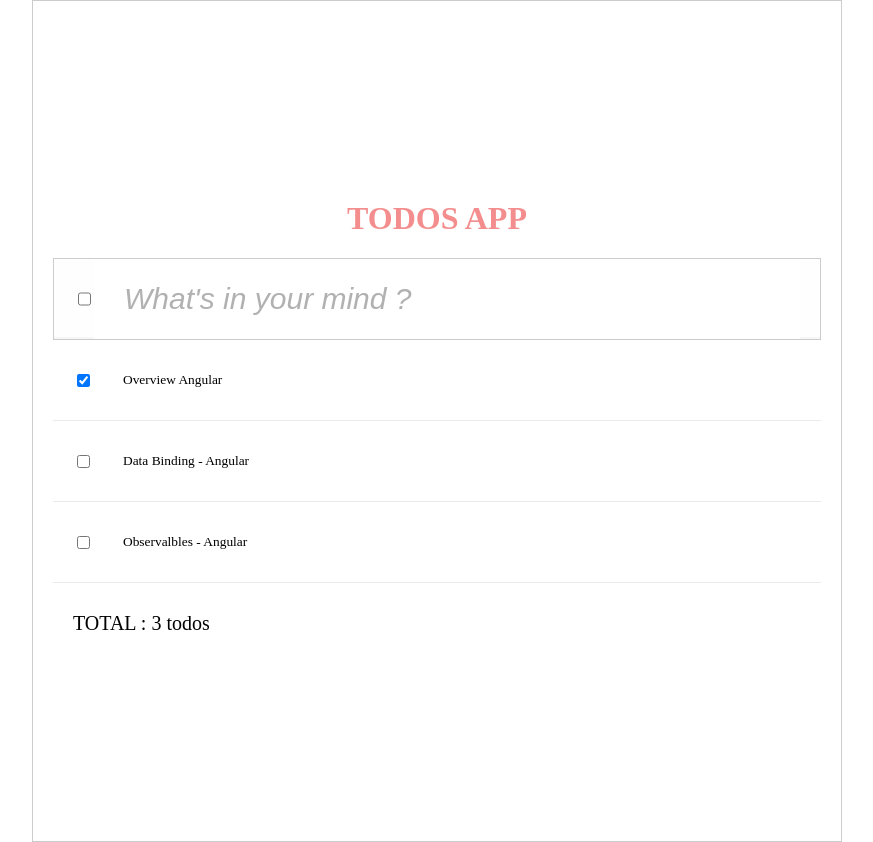
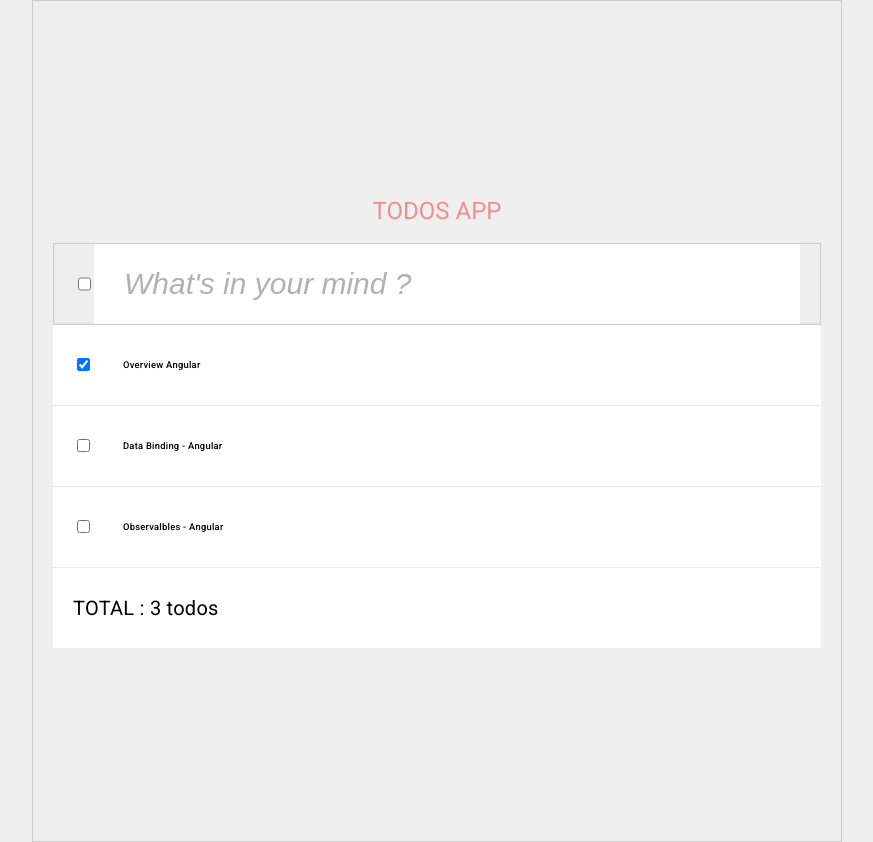
Before and after one commit to arfaouislim/angular-todolist-, an Angular app: page / in a window 1280 px wide. Shown: the whole page, without its empty margins (203-1076 px from the left). Built offline with nearby package versions, Linux system fonts and the light colour scheme.

Commit message:
added mat-typography and some  global styling

```diff
--- a/src/index.html
+++ b/src/index.html
@@ -6,8 +6,11 @@
   <base href="/">
   <meta name="viewport" content="width=device-width, initial-scale=1">
   <link rel="icon" type="image/x-icon" href="favicon.ico">
+  <link rel="preconnect" href="https://fonts.gstatic.com">
+  <link href="https://fonts.googleapis.com/css2?family=Roboto:wght@300;400;500&display=swap" rel="stylesheet">
+  <link href="https://fonts.googleapis.com/icon?family=Material+Icons" rel="stylesheet">
 </head>
-<body>
+<body class="mat-typography">
   <app-root></app-root>
 </body>
 </html>
--- a/src/styles.scss
+++ b/src/styles.scss
@@ -1,6 +1,36 @@
 /* You can add global styles to this file, and also import other style files */
+@import url('https://fonts.googleapis.com/css2?family=Roboto&display=swap');
 html,
 body {
     height: 100%;
-    margin:0
+    margin:0;
+    font-family: 'Roboto', sans-serif;
+    background-color: #efefef;
 }
+
+h1{
+  font-size: 50px;
+}
+
+h2{
+  font-size: 45px;
+}
+
+h3{
+  font-size: 40px;
+}
+
+h4{
+  font-size: 35px;
+}
+
+h5{
+  font-size: 30px;
+}
+
+h6{
+  font-size: 25px;
+}
+
+html, body { height: 100%; }
+body { margin: 0; font-family: Roboto, "Helvetica Neue", sans-serif; }
```
